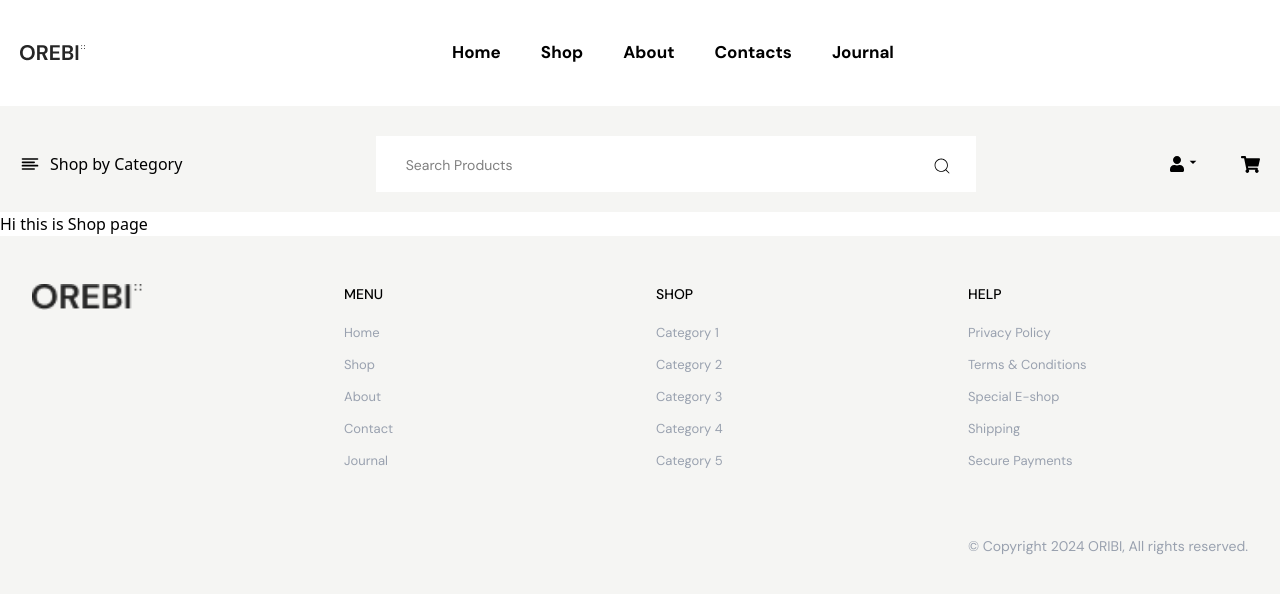
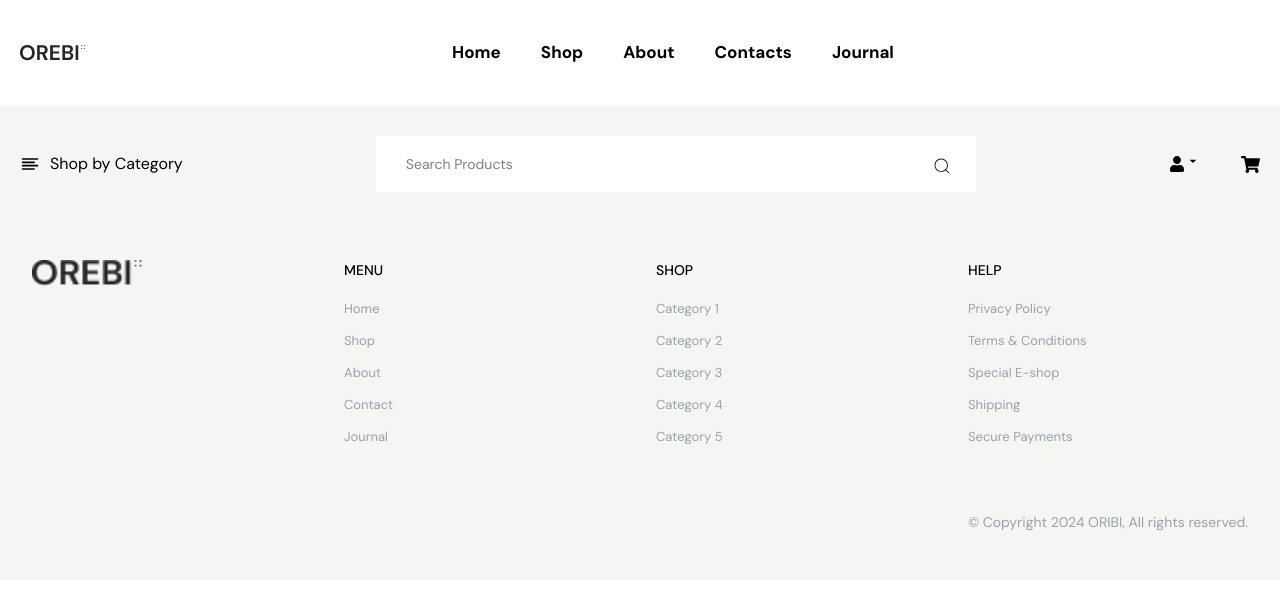
Before and after one commit to hubertDgomes/Oribi, a React (Vite) app: page /shop in a window 1280 px wide. Shown: the top 594 px of the page. Built offline with nearby package versions, Linux system fonts and the light colour scheme.

Commit message:
fix: remove unnecessary Container component and header from Shop page for cleaner structure

```diff
--- a/src/App.css
+++ b/src/App.css
@@ -10,6 +10,9 @@
   --color-kala2: #F5F5F3;
 }
 
+body{
+    font-family: "DM Sans", sans-serif;
+}
 
 
 .autoAnim{
--- a/src/assets/components/pages/Shop.jsx
+++ b/src/assets/components/pages/Shop.jsx
@@ -4,9 +4,7 @@ import Container from '../Container'
 const Shop = () => {
   return (
     <>
-    <Container>
-      <h1>Hi this is Shop page</h1>
-    </Container>
+
     </>
   )
 }
```
Also changed, not shown: src/App.jsx (line endings or trailing spaces).
